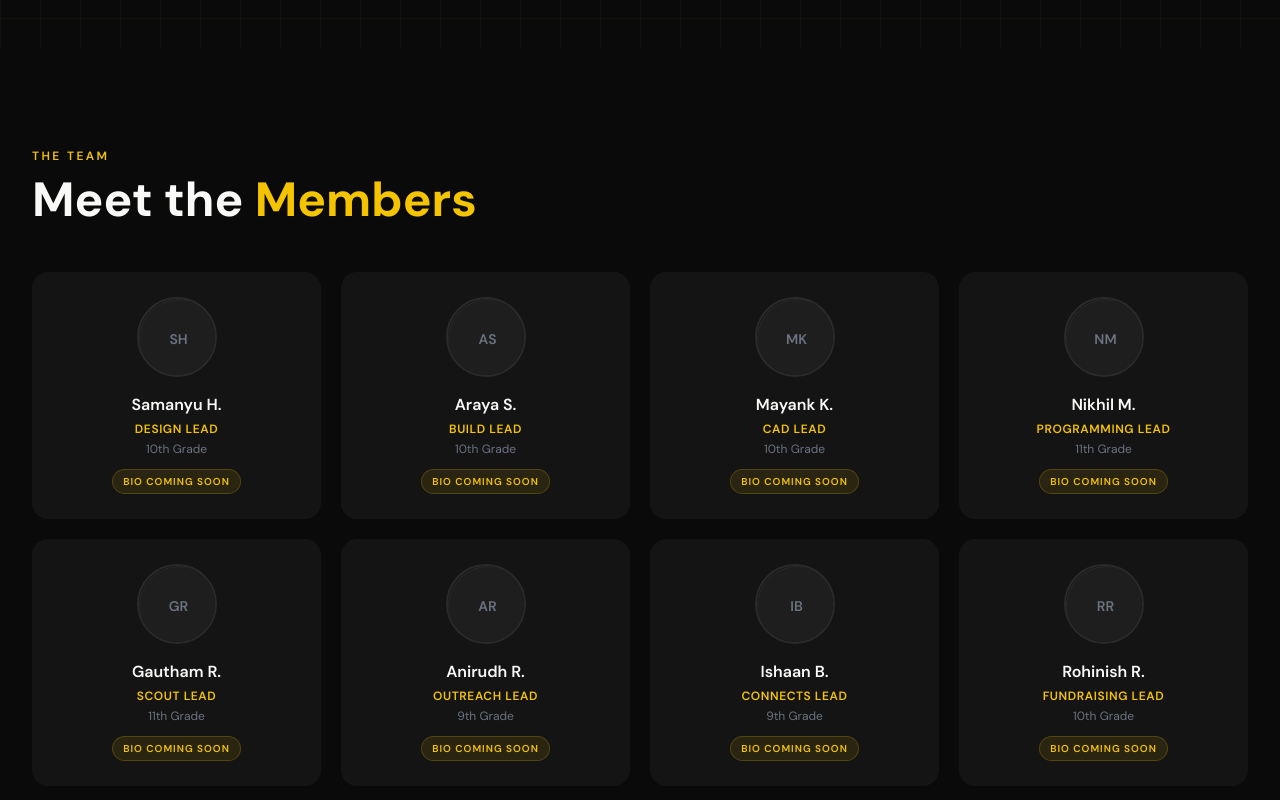
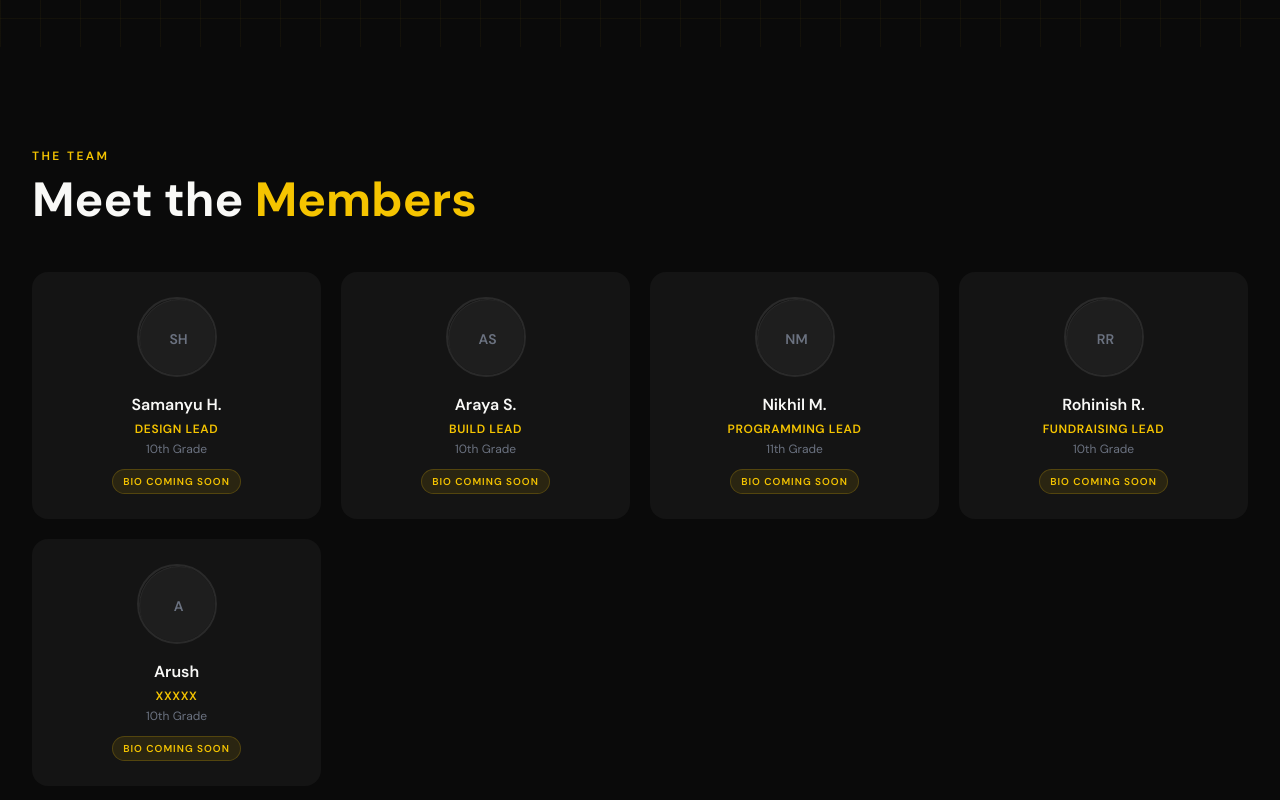
Before and after one commit to neilLawyer/nanogurus-2.0, a Next.js app: page /about in a window 1280 px wide. Shown: the part 302-1102 px from the top of the page. Built offline with nearby package versions, Linux system fonts and the light colour scheme.

Commit message:
Update team: remove 4 members, add Arush

```diff
--- a/data/team.ts
+++ b/data/team.ts
@@ -28,46 +28,10 @@ export const team: TeamMember[] = [
     type: "member",
   },
   {
-    id: "mayank-k",
-    name: "Mayank K.",
-    role: "CAD Lead",
-    grade: "10th Grade",
-    bio: null,
-    image: null,
-    type: "member",
-  },
-  {
     id: "nikhil-m",
     name: "Nikhil M.",
     role: "Programming Lead",
     grade: "11th Grade",
-    bio: null,
-    image: null,
-    type: "member",
-  },
-  {
-    id: "gautham-r",
-    name: "Gautham R.",
-    role: "Scout Lead",
-    grade: "11th Grade",
-    bio: null,
-    image: null,
-    type: "member",
-  },
-  {
-    id: "anirudh-r",
-    name: "Anirudh R.",
-    role: "Outreach Lead",
-    grade: "9th Grade",
-    bio: null,
-    image: null,
-    type: "member",
-  },
-  {
-    id: "ishaan-b",
-    name: "Ishaan B.",
-    role: "Connects Lead",
-    grade: "9th Grade",
     bio: null,
     image: null,
     type: "member",
@@ -117,5 +81,14 @@ export const team: TeamMember[] = [
     image: null,
     type: "mascot",
   },
+  {
+    id: "arush",
+    name: "Arush",
+    role: "xxxxx",
+    grade: "10th Grade",
+    bio: null,
+    image: null,
+    type: "member",
+  },
   // ADD NEW TEAM MEMBERS HERE — copy an object above, change the fields
 ];
```
